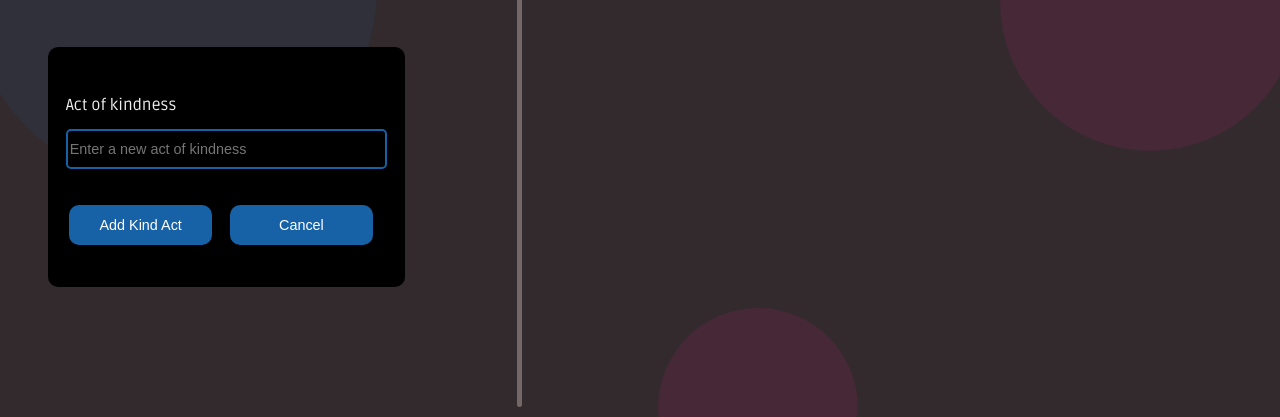
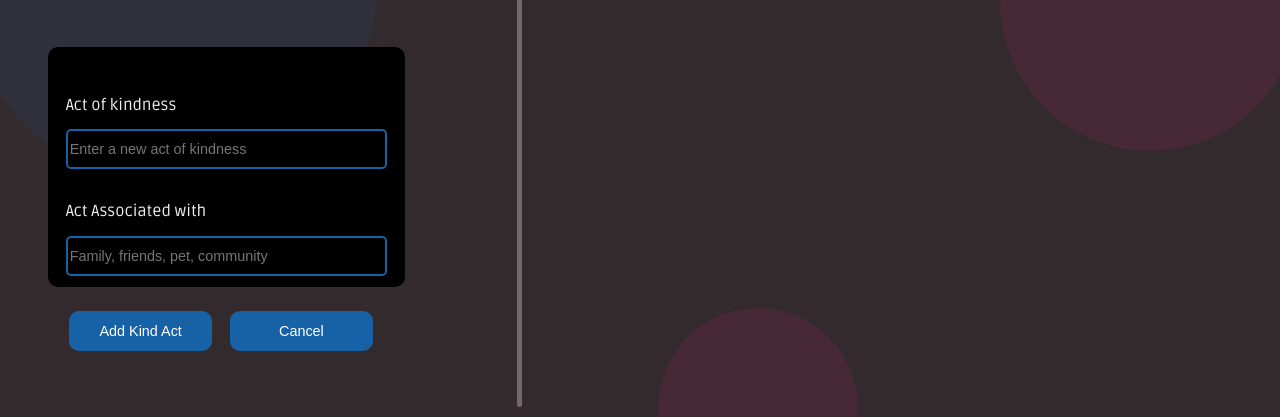
Before and after one commit to G3-Code/justhelp-front-end, a React (Create React App) app in the folder justhelp/: page /acts in a window 1280 px wide. Shown: the part 192-609 px from the top of the page. Built offline with nearby package versions, Linux system fonts and the light colour scheme; no server answers; sample sign-in values are in the browser's storage.

Commit message:
DEV:FE: Refactoring Kind Acts section

```diff
--- a/justhelp/src/components/App.js
+++ b/justhelp/src/components/App.js
@@ -17,7 +17,10 @@ class App extends React.Component {
     console.log(":: APP JS - COMPONENT DID MOUNT");
     //const token = localStorage.getItem("token");
     if (localStorage.getItem("data")) {
-      this.props.getData(JSON.parse(localStorage.getItem("data")));
+      const data = JSON.parse(localStorage.getItem("data"));
+      console.log(`****************************${data.contacts}`);
+      this.props.getData(data);
+      this.props.getContacts(data.user.id, data.token);
     }
     console.log(
       `:: APP JS - COMPONENT DID MOUNT USER OBJECT IS ${JSON.stringify(
--- a/justhelp/src/components/KindActsForm.js
+++ b/justhelp/src/components/KindActsForm.js
@@ -11,8 +11,7 @@ class KindActsForm extends React.Component {
   state = {
     newAct: {
       description: "",
-      related: "Family",
-      actId: null,
+      act_type: "",
       user_id: this.props.user.id
     }
   };
@@ -30,15 +29,22 @@ class KindActsForm extends React.Component {
     this.setState({
       newAct: {
         ...this.state.newAct,
-        [e.target.name]: e.target.value
+        [e.target.name]: e.target.value,
+        user_id: this.props.user.id
       }
     });
+    console.log(
+      `:: HANDLE CHANGES ^^^^^^^^^^^^^^^^^ ${JSON.stringify(this.state.newAct)}`
+    );
   };
   onSubmit = e => {
     e.preventDefault();
     console.log(":: ON SUBMIT CLICKED IN KIND ACTS ::");
     const token = localStorage.getItem("token");
     if (e.target.name === "add") {
+      console.log(
+        "********************************" + JSON.stringify(this.state.newAct)
+      );
       this.props.addActs(this.state.newAct, token);
     }
     if (e.target.name === "update") {
@@ -50,8 +56,7 @@ class KindActsForm extends React.Component {
     this.setState({
       newAct: {
         description: "",
-        related: "famly",
-        actId: null,
+        act_type: "",
         user_id: this.props.user.id
       }
     });
@@ -67,8 +72,8 @@ class KindActsForm extends React.Component {
       ...this.state,
       newAct: {
         description: updateAct[0].description,
-        related: "Friend",
-        actId: updateAct[0].id,
+        act_type: "",
+        id: updateAct[0].id,
         user_id: this.props.user.id
       }
     });
@@ -93,8 +98,8 @@ class KindActsForm extends React.Component {
     this.setState({
       newAct: {
         description: "",
-        related: "famly",
-        actId: null
+        act_type: "",
+        user_id: this.props.user.id
       }
     });
   };
@@ -155,8 +160,19 @@ class KindActsForm extends React.Component {
                       onChange={this.handleChanges}
                     />
                   </div>
+                  <div className="form-text-kindact">Act Associated with</div>
+                  <div className="form-element-kindact">
+                    <input
+                      className="form-input-kindact"
+                      type="text"
+                      name="act_type"
+                      placeholder="Family, friends, pet, community"
+                      value={this.state.newAct.act_type}
+                      onChange={this.handleChanges}
+                    />
+                  </div>
 
-                  {!this.state.newAct.actId && (
+                  {!this.state.newAct.id && (
                     <button
                       className="contact-btn"
                       name="add"
@@ -165,7 +181,7 @@ class KindActsForm extends React.Component {
                       Add Kind Act
                     </button>
                   )}
-                  {this.state.newAct.actId && (
+                  {this.state.newAct.id && (
                     <button
                       className="contact-btn-update"
                       name="update"
--- a/justhelp/src/reducers/index.js
+++ b/justhelp/src/reducers/index.js
@@ -118,8 +118,8 @@ const reducer = (state = initialState, action) => {
       return {
         ...state,
         user: action.payload.user,
-        contacts: action.payload.contacts,
-        acts: action.payload.acts,
+        //contacts: action.payload.contacts,
+        //acts: action.payload.acts,
         error: "",
         isLoggedIn: true
       };
@@ -213,7 +213,7 @@ const reducer = (state = initialState, action) => {
       console.log(":: ADD ACTS START ::");
       return {
         ...state,
-        acts: [...state.acts, action.payload],
+        acts: action.payload.acts,
         error: "",
         isAddingActs: false
       };
@@ -273,7 +273,7 @@ const reducer = (state = initialState, action) => {
     case DELETE_CONTACTS_SUCCESS:
       return {
         ...state,
-        //contacts: action.payload,
+        contacts: action.payload.contacts,
         error: "",
         isDeletingContacts: false
       };
```
